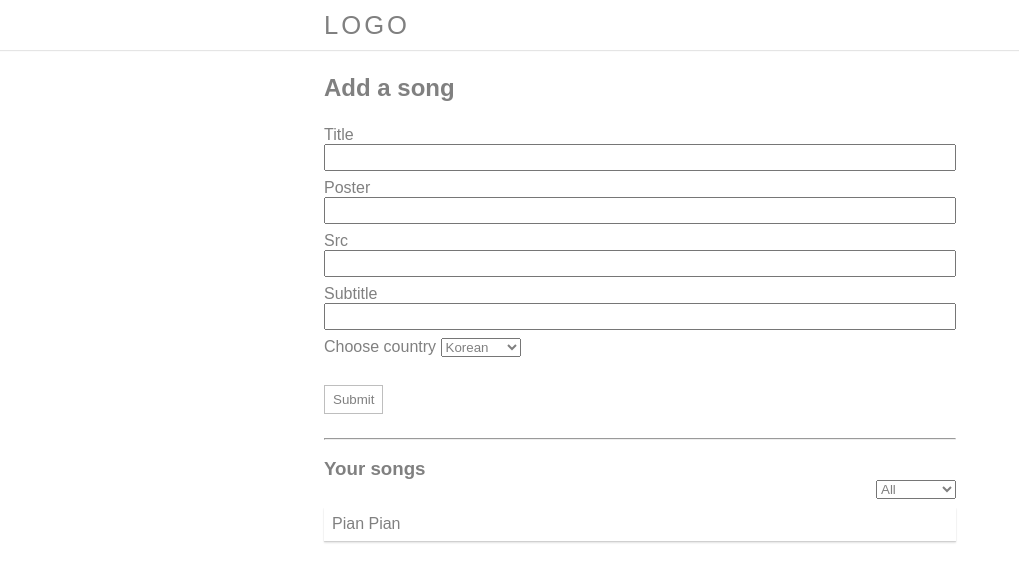
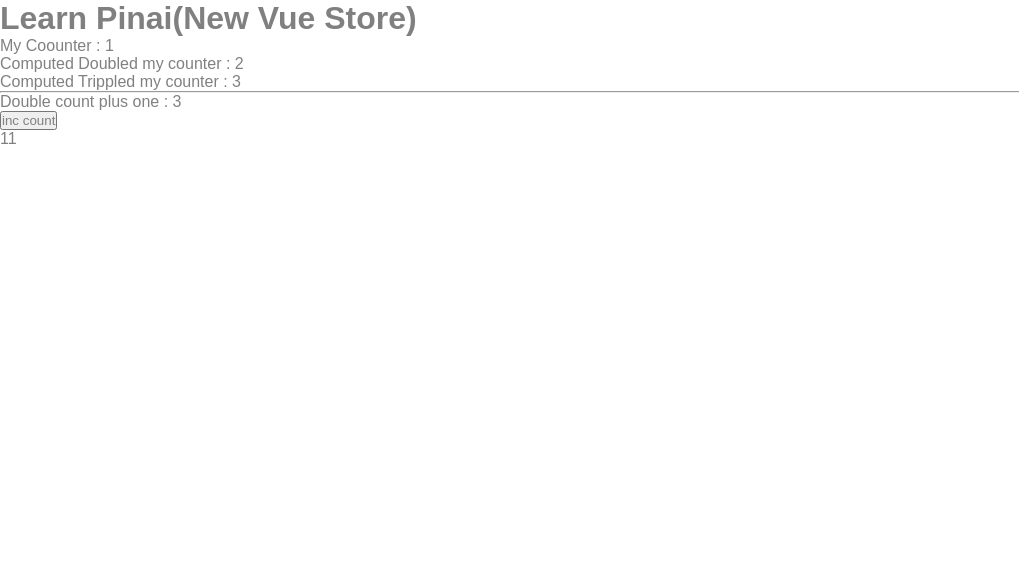
Before and after one commit to yanmoenaing118/explore-vue, a Vue app: page /pinia in a window 1280 px wide. Shown: the top 582 px of the page, without its empty margins (0-1019 px from the left). Built offline with nearby package versions, Linux system fonts and the light colour scheme.

Commit message:
move songs to pinia store

```diff
--- a/src/App.vue
+++ b/src/App.vue
@@ -1,67 +1,9 @@
 <script setup>
-import Header from "./components/Header.vue";
-import SongsList from "./components/SongsList.vue";
-import AddSongForm from "./components/AddSongForm.vue";
-import SongsFilter from "./components/SongsFilter.vue";
-import Model from "./components/Model.vue";
-import SongDetails from "./components/SongDetails.vue";
-
-
-import { computed, reactive, ref } from "vue";
-
-const sourceUrl = "https://myplaylist.vercel.app/";
-let songId = 0;
-const songs = ref([
-  {
-    id: songId++,
-    title: "Pian Pian",
-    poster: sourceUrl + "static/media/elod.852037c1.png",
-    src: sourceUrl + 'static/media/elod.d2eebfc8.mp3',
-    subtitle: sourceUrl + "static/media/elod.defe39dc.vtt",
-    country: "ch",
-  },
-
-]);
-const filterKey = ref('all');
-const filteredSongs = computed(() => {
-  return filterKey.value === "all"  ? songs.value:  songs.value.filter(item => item.country === filterKey.value);
-});
-const showDetails = ref(false);
-let details = ref(null)
-
-function handleAdded(song) {
-  console.log("new song ", song);
-  songs.value = [...songs.value, {...song, poster: sourceUrl + song.poster, src: sourceUrl + song.src, subtitle: sourceUrl + song.subtitle}];
-}
-
-function handleFilter(value) {
-  filterKey.value = value;
-}
-
-function handleShowDetails(item) {
-  console.log('details ', item);
-  details.value = item;
-  showDetails.value = true;
-}
-
+import { RouterView } from "vue-router";
 </script>
 
 <template>
-  <Header />
-  <main>
-    <div class="wrapper">
-      <h2>Add a song</h2>
-      <AddSongForm @added="handleAdded" />
-      <hr /><br />
-      <h3>Your songs</h3>
-      <SongsFilter @filtered="handleFilter" />
-      <SongsList :list="filteredSongs" @show-details="handleShowDetails" />
-      <Model v-if="showDetails" @close="showDetails = !showDetails">
-        <SongDetails :item="details"/>
-      </Model>
-    </div>
-
-  </main>
+  <RouterView />
 </template>
 
 <style>
--- a/src/components/AddSongForm.vue
+++ b/src/components/AddSongForm.vue
@@ -1,8 +1,9 @@
 <script setup>
 import { ref } from "@vue/reactivity";
 import Form from "./form/Form.vue";
+import { useSongsStore } from "./../stores";
 
-const inputs = ref([
+const inputs = [
   {
     label: "Title",
     id: 1,
@@ -11,35 +12,30 @@
   {
     label: "Poster",
     id: 2,
-    key: "poster"
+    key: "poster",
   },
   {
     label: "Src",
     id: 3,
-    key: "src"
+    key: "src",
   },
   {
     label: "Subtitle",
     id: 4,
-    key: "subtitle"
-  }
-]);
+    key: "subtitle",
+  },
+];
 
-
-
-const emit = defineEmits(['added']);
+const songsStore = useSongsStore();
 
 function handleSubmit(value) {
-    emit('added', value);
+  songsStore.addSong(value);
 }
-
-
-
 </script>
 
 <template>
   <div>
-    <Form :inputs="inputs" @submit="handleSubmit"/>
+    <Form :inputs="inputs" @submit="handleSubmit" />
   </div>
 </template>
 
--- a/src/components/SongItem.vue
+++ b/src/components/SongItem.vue
@@ -18,5 +18,17 @@
   margin: var(--space-4) 0;
   padding: var(--space-4);
   box-shadow: 0 1px 1px rgba(0, 0, 0, 0.1), 0 2px 2px rgba(0, 0, 0, 0.1);
+  cursor: pointer;
+  transition: all 0.1s ease-out;
+}
+
+li:hover {
+  transform: translateY(-1px);
+  box-shadow: 0 1px 5px rgba(0, 0, 0, 0.1);
+}
+
+li:active {
+  transform: scale(1);
+    box-shadow: 0 1px 1px rgba(0, 0, 0, 0.1), 0 2px 2px rgba(0, 0, 0, 0.1);
 }
 </style>
--- a/src/components/SongsFilter.vue
+++ b/src/components/SongsFilter.vue
@@ -1,5 +1,6 @@
 <script setup>
 import Select from "./form/Selector.vue";
+import { useSongsStore } from "../stores";
 
 const options = [
     {
@@ -19,10 +20,11 @@
     value: "ch",
   },
 ];
+const songsStore = useSongsStore();
 
 const emit = defineEmits(["filtered"])
 function handleChange(value) {
-    emit("filtered", value);
+    songsStore.setFilteredKey(value);
 }
 </script>
 
--- a/src/components/form/TextInput.vue
+++ b/src/components/form/TextInput.vue
@@ -1,28 +1,21 @@
 <script setup>
 import { ref } from "vue";
 const props = defineProps({
-    label: String
-})
+  label: String,
+});
 
-
-
-const text = ref("")
-
-const emit = defineEmits(['change'])
+const text = ref("");
+const emit = defineEmits(["change"]);
 
 function onChange(e) {
-    text.value = e.target.value;
-    emit('change', text.value);
-
+  emit("change", e.target.value);
 }
-
-
 </script>
 
 <template>
   <label>
-        <span>{{label}} {{text}}</span>
-        <input type="text" :value="text" @input="onChange">
+    <span>{{ label }} {{ text }}</span>
+    <input type="text" @input="onChange" />
   </label>
 </template>
 
@@ -32,7 +25,6 @@
   display: block;
   width: 100%;
   padding: var(--space-2);
-
 }
 
 span {
--- a/src/router/index.js
+++ b/src/router/index.js
@@ -10,12 +10,12 @@
       component: HomeView
     },
     {
-      path: '/about',
-      name: 'about',
+      path: '/pinia',
+      name: 'pinia',
       // route level code-splitting
       // this generates a separate chunk (About.[hash].js) for this route
       // which is lazy-loaded when the route is visited.
-      component: () => import('../views/AboutView.vue')
+      component: () => import('../views/Pinia.vue')
     }
   ]
 })
--- /dev/null
+++ b/src/stores/index.js
@@ -0,0 +1,64 @@
+import { defineStore } from "pinia";
+
+const sourceUrl = "https://myplaylist.vercel.app/";
+let songId = 0;
+
+export const useSongsStore = defineStore("songs", {
+  state: () => {
+    return {
+      songs: [
+        {
+          id: songId++,
+          title: "Pian Pian",
+          poster: sourceUrl + "static/media/elod.852037c1.png",
+          src: sourceUrl + "static/media/elod.d2eebfc8.mp3",
+          subtitle: sourceUrl + "static/media/elod.defe39dc.vtt",
+          country: "ch",
+        },
+      ],
+      filteredKey: "all",
+    };
+  },
+
+  getters: {
+    filteredSongs: (state) =>
+      state.filteredKey === "all"
+        ? state.songs
+        : state.songs.filter((item) => item.country === state.filteredKey),
+  },
+
+  actions: {
+    addSong(song) {
+      this.songs.push({
+        ...song,
+        poster: sourceUrl + song.poster,
+        src: sourceUrl + song.src,
+        subtitle: sourceUrl + song.subtitle,
+        id: songId++,
+      });
+    },
+
+    setFilteredKey(key) {
+      this.filteredKey = key;
+    },
+  },
+});
+
+export const useCounterStore = defineStore("counterStore", {
+  state: () => {
+    return {
+      count: 1,
+    };
+  },
+
+  getters: {
+    doubleCount: (state) => state.count * 2,
+    tripleCount: (state) => state.count * 3,
+    doubleCountPlusOne() {
+      return this.doubleCount + 1;
+    },
+    incrementBy: (state) => {
+      return (amount) => state.count + amount;
+    },
+  },
+});
--- /dev/null
+++ b/src/views/HomeView.vue
@@ -0,0 +1,50 @@
+<script setup>
+import Header from "./../components/Header.vue";
+import SongsList from "./../components/SongsList.vue";
+import AddSongForm from "./../components/AddSongForm.vue";
+import SongsFilter from "./../components/SongsFilter.vue";
+import Model from "./../components/Model.vue";
+import SongDetails from "./../components/SongDetails.vue";
+
+import { useSongsStore } from "./../stores/index";
+
+const songsStore = useSongsStore();
+
+import { ref } from "vue";
+
+const showDetails = ref(false);
+let details = ref(null);
+
+
+function handleFilter(value) {
+  songsStore.setFilteredKey(value);
+  console.log("new filtered key ", songsStore.filteredKey);
+}
+
+function handleShowDetails(item) {
+  console.log("details ", item);
+  details.value = item;
+  showDetails.value = true;
+}
+</script>
+
+<template>
+  <Header />
+  <main>
+    <div class="wrapper">
+      <h2>Add a song</h2>
+      <AddSongForm />
+      <hr />
+      <br />
+      <h3>Your songs</h3>
+      <SongsFilter @filtered="handleFilter" />
+      <SongsList
+        :list="songsStore.filteredSongs"
+        @show-details="handleShowDetails"
+      />
+      <Model v-if="showDetails" @close="showDetails = !showDetails">
+        <SongDetails :item="details" />
+      </Model>
+    </div>
+  </main>
+</template>
--- /dev/null
+++ b/src/views/Pinia.vue
@@ -0,0 +1,41 @@
+<script setup>
+import { computed, onMounted, onUpdated } from '@vue/runtime-core';
+import { useCounterStore} from './../stores';
+
+const counterStore = useCounterStore();
+const incBy = counterStore.incrementBy
+
+
+/**
+ * reset store state => store.$reset()
+ * update store partially => store.$patch({ counter: 1 }) or store.$patch(state => state.counter = 1)
+ * Replacing the state => store.$state = { counter: 3, name: 'Paimon' } or pinia.state.value = {}
+ */
+
+onMounted(() => {
+    // const timer = setInterval(() => {
+    //     if(counterStore.count >= 10) return clearInterval(timer);
+    //     counterStore.count++;
+    // },1000)
+})
+
+
+
+</script>
+<template>
+  <h1>Learn Pinai(New Vue Store)</h1>
+
+  <div>
+      My Coounter : {{counterStore.count}} <br/>
+      Computed Doubled my counter : {{counterStore.doubleCount}} <br />
+      Computed Trippled my counter : {{counterStore.tripleCount}} <br /> <hr />
+      Double count plus one : {{counterStore.doubleCountPlusOne}} <br />
+      <button @click="counterStore.count++">inc count</button>
+      <!-- <button @click="incBy(10)">inc by 10</button>
+      <button @click="incBy(20)">inc by 20</button>
+      <button @click="incBy(30)">inc by 30</button> -->
+  </div>
+
+  <div>{{incBy(10)}}</div>
+
+</template>
```
Also changed, not shown: src/main.js (+6 -9 lines). Lines whose indentation alone changed are shown as unchanged.
